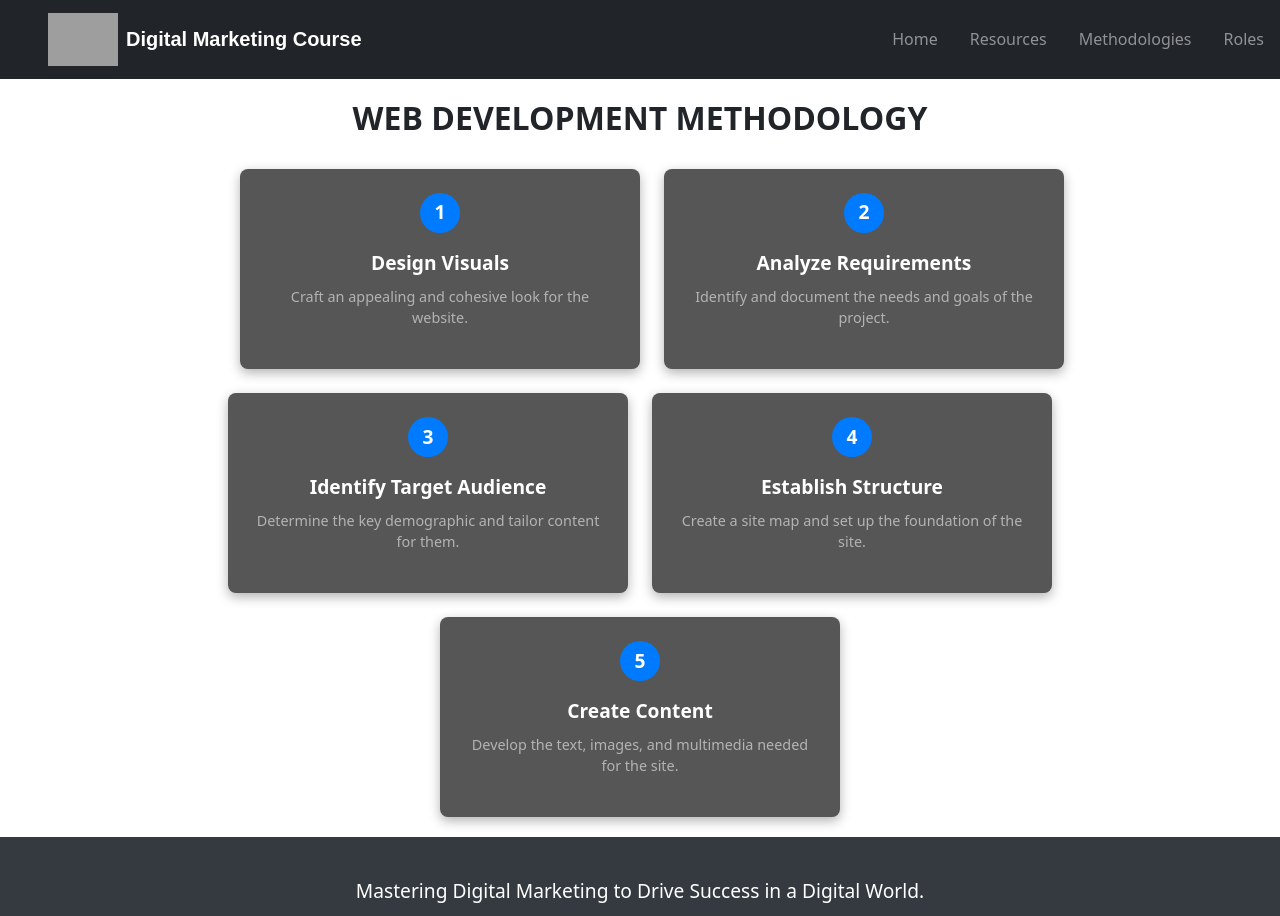
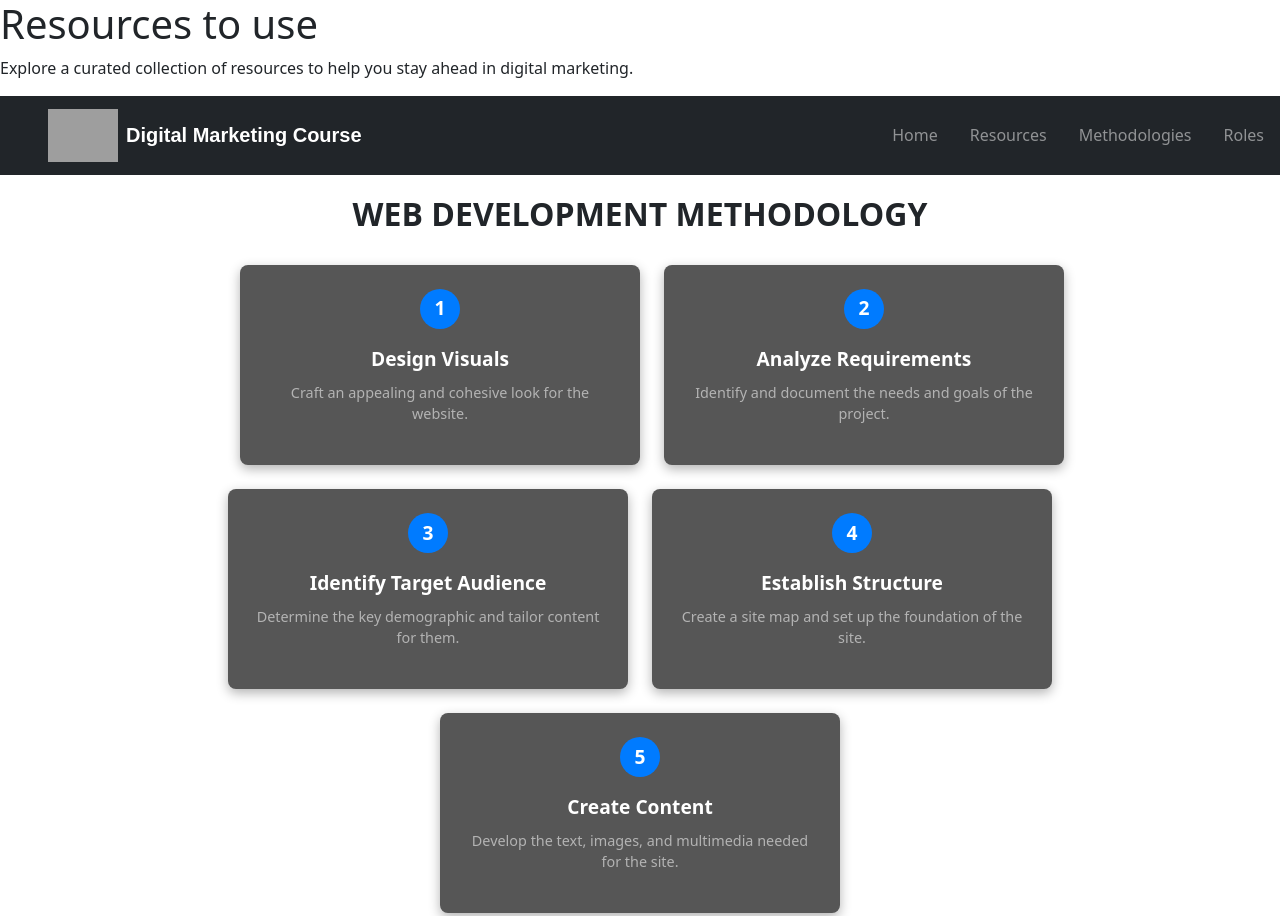
Before and after one commit to JenifferDui/MasteringDigitalMarketing, a plain HTML site: page metodologias.html in a window 1280 px wide. Shown: the top 916 px of the page. Drawn offline with nearby package versions, Linux system fonts and the light colour scheme; grey boxes are pictures that could not be loaded.

Commit message:
Update metodologias.html

```diff
--- a/metodologias.html
+++ b/metodologias.html
@@ -105,7 +105,12 @@
     </style>
 </head>
 <body>
-
+    <header>
+        <div class="header-container">
+            <h1>Resources to use</h1>
+            <p>Explore a curated collection of resources to help you stay ahead in digital marketing.</p>
+        </div>
+    </header>
     <!-- Barra de Navegación -->
     <div data-include="barra_navegacion.html"></div>
 
```
